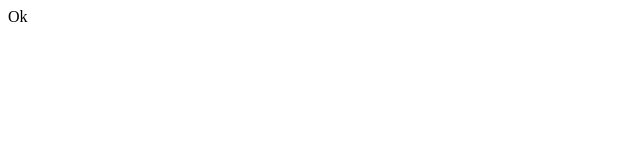
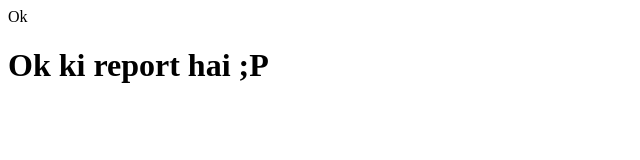
Before and after one commit to bilalz400/TestRespos, a plain HTML site: page index.html in a window 1280 px wide. Shown: the whole page, without its empty margins (0-640 px from the left). Drawn offline with Linux system fonts and the light colour scheme.

Commit message:
Hou gaya :p

```diff
--- a/index.html
+++ b/index.html
@@ -4,5 +4,7 @@
 </head>
 <body>
     <p1>Ok</p1>
+	<h1>Ok ki report hai ;P</h1>
+
 </body>
 </html>
```
